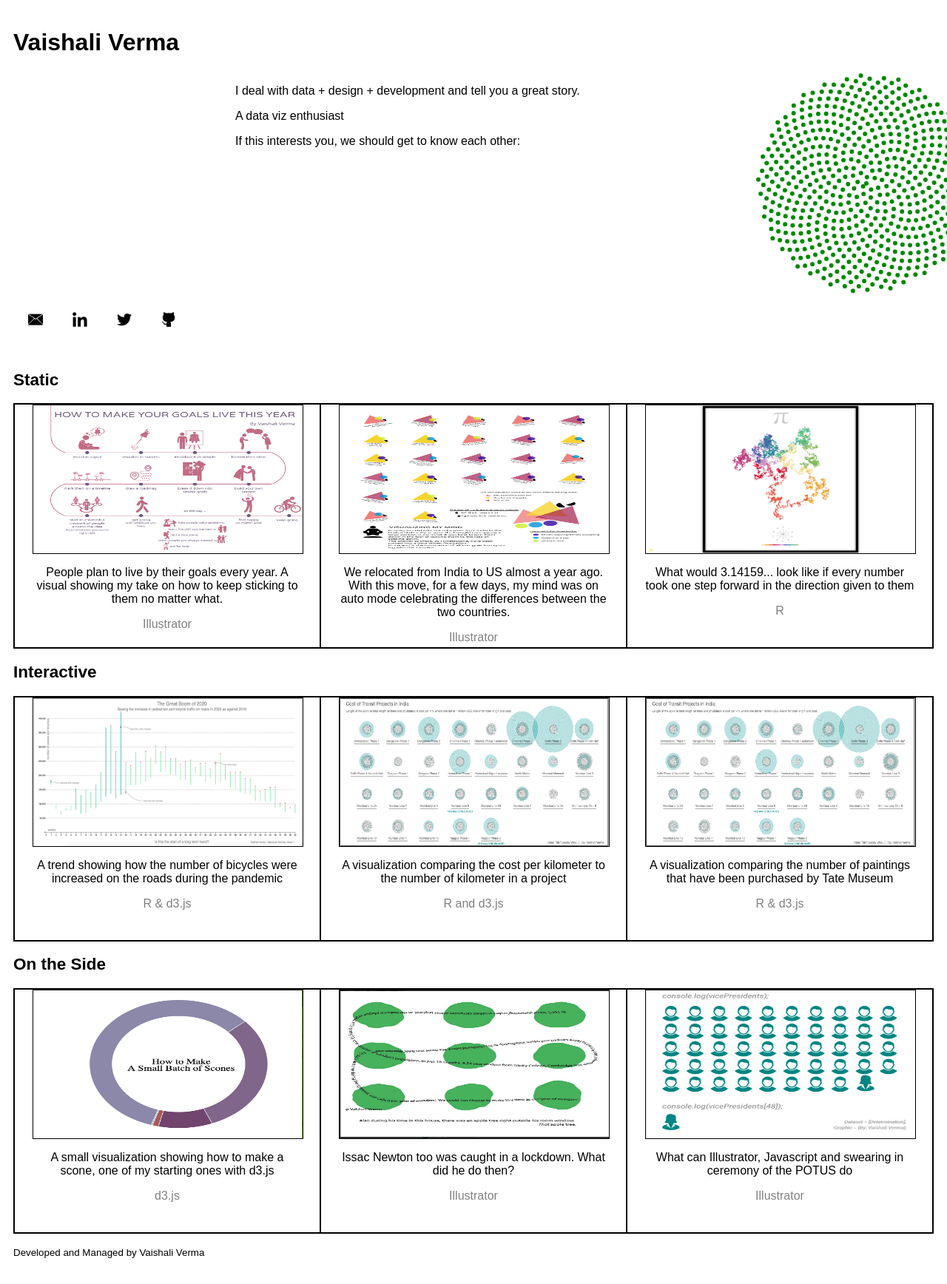
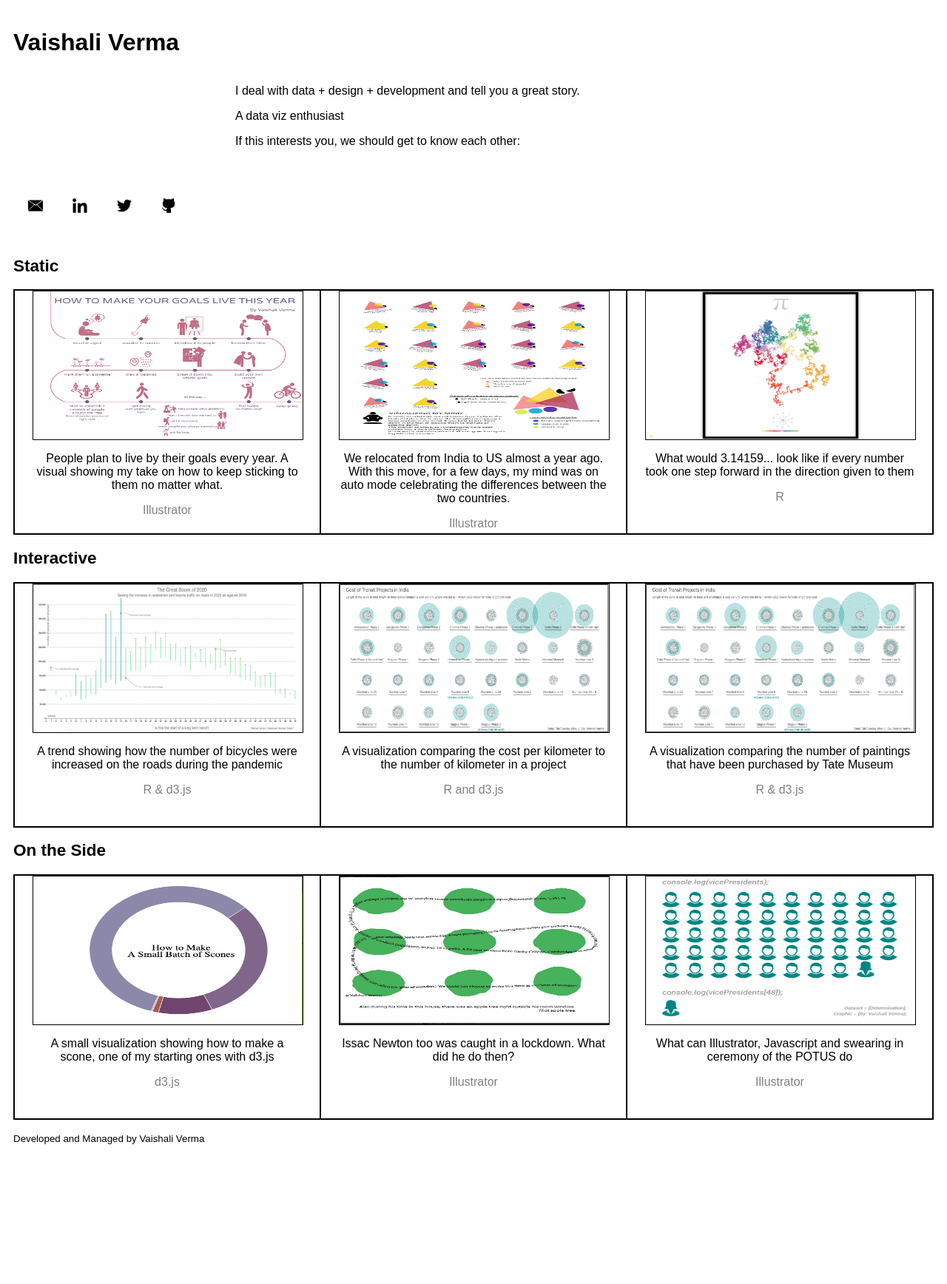
Before and after one commit to vaishalivr/vaishalivr.github.io, a Jekyll site: the page built from index.md, in a window 1280 px wide. Shown: the whole page at 74% size. Built offline with Jekyll 4.4.1, drawn with Linux system fonts in a browser that asks for light colours; our own code applies the rules of GitHub Pages for plain Markdown files; a script that is not in the unit is left out; after the commit the page ends 1582 px from its top, so only the background shows below that.

Commit message:
Update default.html

```diff
--- a/_layouts/default.html
+++ b/_layouts/default.html
@@ -15,7 +15,7 @@
     <header>
         <h1>Vaishali Verma</h1>
 	<div class = 'introduction'>
-		<div id = 'phyllotaxis'></div>
+		<svg></svg>
 		<div>
 			<p>I deal with data + design + development and tell you a great story. </p>
 			<p>A data viz enthusiast</p>
```
